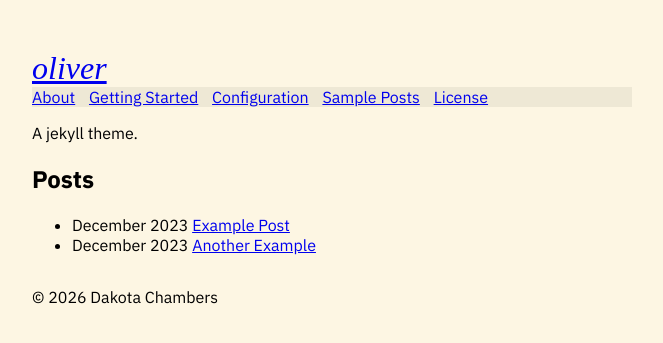
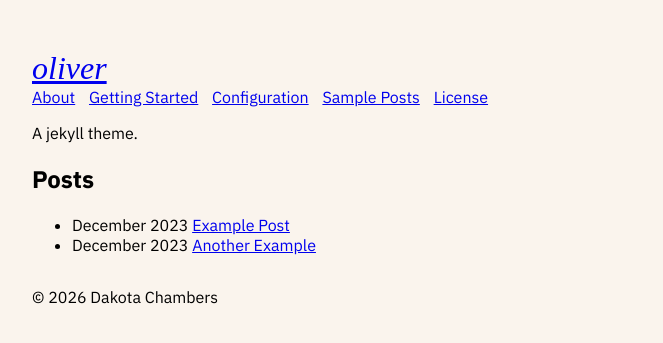
Before and after one commit to dcchambers/oliver, a Jekyll site: the page built from index.md, in a window 1280 px wide. Shown: the top 343 px of the page, without its empty margins (308-971 px from the left). Built offline with Jekyll 4.4.1, drawn with Linux system fonts in a browser that asks for light colours; some web fonts are replaced.

Commit message:
Update background and visited link colors

```diff
--- a/_sass/oliver/default.scss
+++ b/_sass/oliver/default.scss
@@ -5,7 +5,7 @@ body {
   font-family: "IBM Plex Sans", sans-serif;
   font-weight: 400;
   font-size: 1rem;
-  background-color: #FDF6E3;
+  background-color: #FAF4ED;
   margin: 50px 0 0;
 }
 
@@ -24,7 +24,6 @@ body {
 }
 
 .site-nav {
-  background-color: #EEE8D5;
 
   ul {
     list-style: none;
@@ -38,6 +37,10 @@ body {
   }
 }
 
+a:visited {
+  color: #5C5C5C;
+}
+
 .skip-link {
   position: absolute;
   top: -100%;
```
